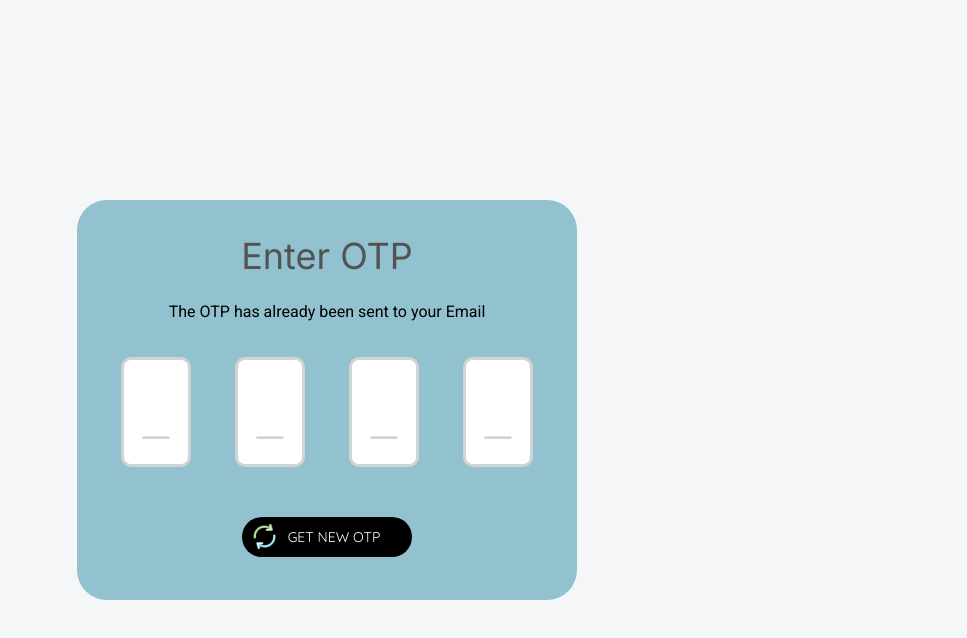
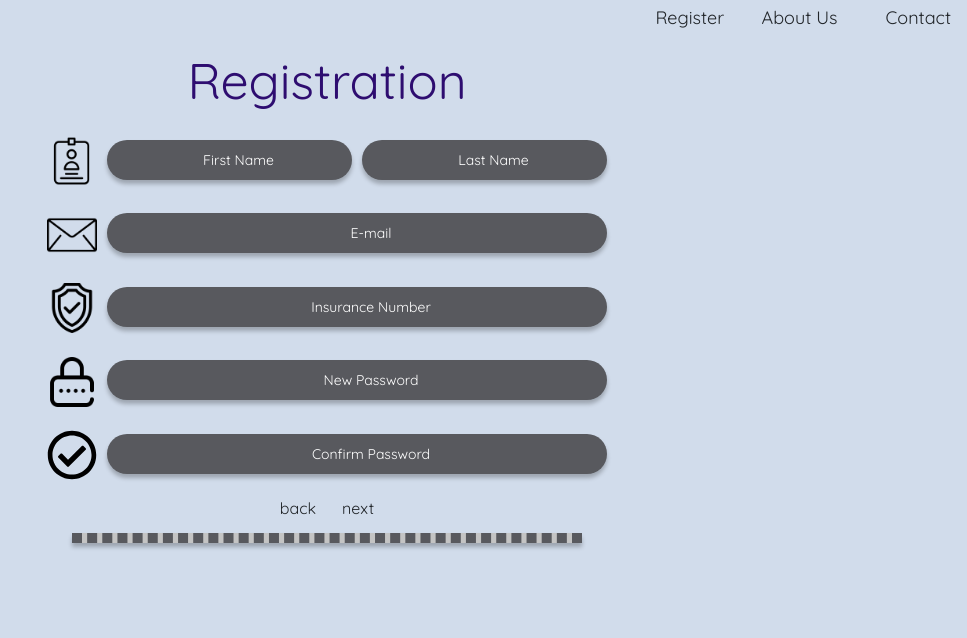
Before and after one commit to Allianz-Training/BNK03-final-project, an Angular app: page / in a window 1280 px wide. Shown: the top 638 px of the page, without its empty margins (313-1280 px from the left). Built offline with nearby package versions, Linux system fonts and the light colour scheme.

Commit message:
sign up base

```diff
--- a/src/app/app.component.html
+++ b/src/app/app.component.html
@@ -1,3 +1,4 @@
 <!-- <landing-page-base></landing-page-base> -->
 <!-- <sign-in-base></sign-in-base> -->
-<app-otp></app-otp>
+<!-- <app-otp></app-otp> -->
+<app-signup-base></app-signup-base>
--- a/src/app/sign-in/base/base.component.css
+++ b/src/app/sign-in/base/base.component.css
@@ -5,7 +5,7 @@ div.body {
 
 .navbar{
     display: grid;
-    grid-template-columns: 9fr 1fr 1fr 1fr;
+    grid-template-columns: 9fr  1fr 1fr;
     text-align: right;
     font-size: 18px;
 }
--- a/src/app/sign-in/base/base.component.html
+++ b/src/app/sign-in/base/base.component.html
@@ -1,7 +1,6 @@
 <div class="body">
     <div class="navbar">
         <span id="login">Login</span>
-        <span id="register">Register</span>
         <span id="about-us">About Us</span>
         <span id="contact">Contact</span>
     </div>
--- a/src/app/sign-up/base/base.component.css
+++ b/src/app/sign-up/base/base.component.css
@@ -0,0 +1,72 @@
+div.body{
+    background-color:#D1DCEB;
+    height: 100vh;
+}
+
+.navbar{
+    display: grid;
+    grid-template-columns: 9fr  1fr 1fr;
+    text-align: right;
+    font-size: 18px;
+}
+.short-input{
+    width: 245px;
+    height: 40px;
+    border: unset;
+    background: #58595E;
+    box-shadow: 0px 4px 4px rgba(0, 0, 0, 0.25);
+    border-radius: 20px;
+    margin-bottom: 30px;
+    margin-left: 10px;
+    outline: unset;
+    padding-left: 20px;
+    color: white;
+}
+.long-input{
+    width: 500px;
+    height: 40px;
+    border: unset;
+    background: #58595E;
+    box-shadow: 0px 4px 4px rgba(0, 0, 0, 0.25);
+    border-radius: 20px;
+    margin-bottom: 30px;
+    margin-left: 10px;
+    outline: unset;
+    padding-left: 30px;
+    color: white;
+}
+::placeholder{
+    color: white;
+    text-align: center;
+
+}
+.input-field img{
+    height: 50px;
+    height: 50px;
+}
+.input-field{
+    display: flex;
+    flex-direction: column;
+    justify-content: center;
+    align-items: center;
+}
+.register{
+    text-align: center;
+    font-size: 30px;
+    font-family: Quicksand;
+    font-size: 50px;
+    line-height: 100px;
+    color:#2e0d70;
+    margin:-5px 0px 5px 0px;
+}
+.btn{
+    margin-top: -15px;
+}
+hr{
+    position: absolute;
+    background: #C4C4C4;
+    border: 5px dashed #58595E;
+    box-shadow: 0px 4px 4px rgba(0, 0, 0, 0.25);
+    width: 500px;
+    margin-top: 430px;
+}
--- a/src/app/sign-up/base/base.component.html
+++ b/src/app/sign-up/base/base.component.html
@@ -1 +1,38 @@
-<p>base works!</p>
+<div class="body">
+    <div class="navbar">
+        <span id="register">Register</span>
+        <span id="about-us">About Us</span>
+        <span id="contact">Contact</span>
+    </div>
+    <div class="register">Registration</div>
+    <div class="input-field">
+        <div>
+        <img src="../../../assets/identification.png" />
+        <input class="short-input" placeholder="First Name" type="text" [(ngModel)]="firstnameip" />
+        <input class="short-input" placeholder="Last Name" type="text" [(ngModel)]="lastnameip"  />
+        </div>
+        <div>
+        <img src="../../../assets/mail.png" />
+        <input class="long-input" placeholder="E-mail" type="text" [(ngModel)]="emailip" />
+        </div>
+        <div>
+        <img src="../../../assets/insurance.png" />
+        <input class="long-input" placeholder="Insurance Number" type="text" [(ngModel)]="insuranceip"  />
+        </div>
+        <div>
+        <img src="../../../assets/password.png" />
+        <input class="long-input" placeholder="New Password" type="text" [(ngModel)]="newpassip"  />
+        </div>
+        <div>
+        <img src="../../../assets/check-circle-regular.svg"/>
+        <input class="long-input" placeholder="Confirm Password" type="text" [(ngModel)]="confirmip"  />
+        </div>
+        <div>
+            <button class="btn">back</button>
+            <button class="btn" (click)="push()">next</button>
+        </div>
+        <hr>
+    </div>
+
+
+</div>
--- a/src/app/sign-up/base/base.component.ts
+++ b/src/app/sign-up/base/base.component.ts
@@ -1,15 +1,44 @@
-import { Component, OnInit } from '@angular/core';
+import { Component, Input, OnInit } from '@angular/core';
+import { RegisterInfo } from '../register-info';
 
 @Component({
-  selector: 'app-base',
+  selector: 'app-signup-base',
   templateUrl: './base.component.html',
   styleUrls: ['./base.component.css']
 })
 export class BaseComponent implements OnInit {
 
-  constructor() { }
+  @Input()
+  firstnameip:string='';
+  @Input()
+  lastnameip:string='';
+  @Input()
+  emailip:string='';
+  @Input()
+  insuranceip:string='';
+  @Input()
+  newpassip:string='';
+  @Input()
+  confirmip:string='';
+
+  info: RegisterInfo[];
+  constructor() {
+    this.info = [];
+    }
 
   ngOnInit(): void {
   }
+  push(){
+    this.info.push(
+      {
+        firstName: this.firstnameip,
+        lastName: this.lastnameip,
+        email: this.emailip,
+        insuranceNum: this.insuranceip,
+        newPassword: this.newpassip,
+        comfirmPassword: this.confirmip
+      });
+      console.log(this.info)
+  }
 
 }
--- /dev/null
+++ b/src/app/sign-up/register-info.ts
@@ -0,0 +1,8 @@
+export class RegisterInfo {
+    firstName: string;
+    lastName: string;
+    email: string;
+    insuranceNum: string;
+    newPassword: string;
+    comfirmPassword: string;
+}
```
Also changed, not shown: src/assets/check-circle-regular.svg (added).
